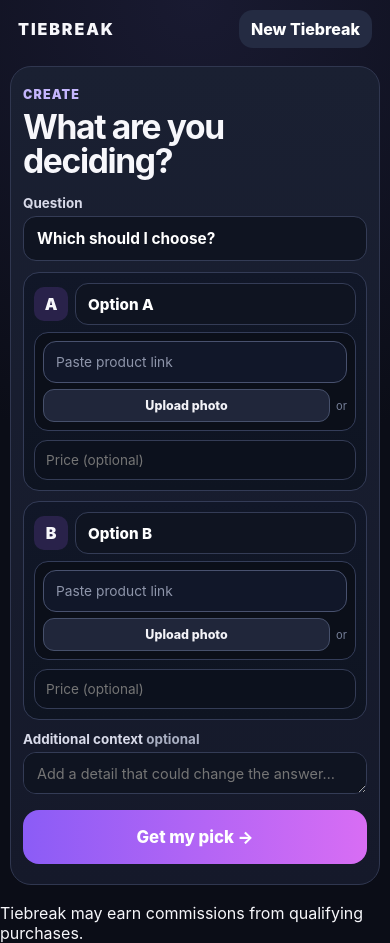
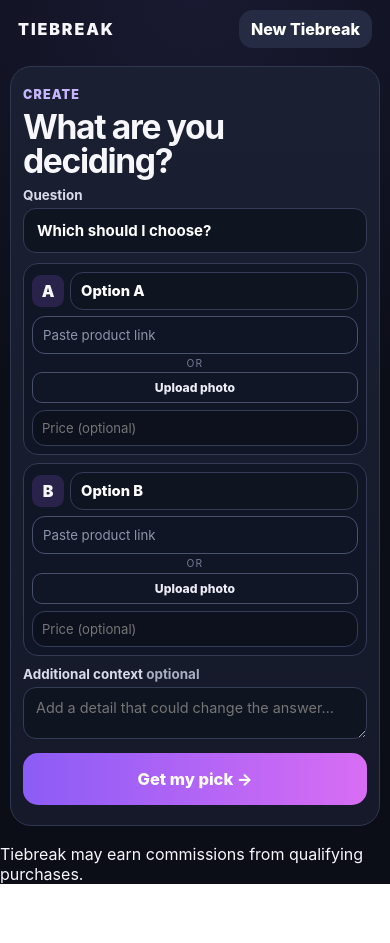
Before and after one commit to nelson7795/tiebreak, a website: page index.html in a window 390 px wide. Both pictures are taken after a click on the button "Create a Tiebreak →". After the commit the page ends 884 px from the top, so only its background shows below. Drawn offline with Linux system fonts and the light colour scheme.

Commit message:
Compact creator options and flatten controls

```diff
--- a/sandbox-create.css
+++ b/sandbox-create.css
@@ -3,37 +3,38 @@
 #createView .eyebrow{font-size:.78rem;font-weight:900;letter-spacing:.09em}
 #createView h2{margin:7px 0 14px;font-size:clamp(2rem,5.6vw,3rem);line-height:1;letter-spacing:-.04em}
 #createView label{font-size:.84rem;margin:8px 0 5px;color:#d9dbea}
-#createView .create-question-row{display:grid;grid-template-columns:1.35fr 1fr;gap:12px;align-items:end}
+#createView .create-question-row{display:block}
 #createView #questionInput{font-size:1rem;font-weight:750;padding:12px 13px;min-height:46px}
-#createView #contextInput{min-height:46px;height:46px;resize:vertical;padding:12px 13px}
-#createView .options-grid.create-options{grid-template-columns:1fr 1fr;gap:12px;margin:14px 0}
-#createView .option-editor{padding:12px;border-radius:18px;background:linear-gradient(180deg,#111728,#0e1421);border:1px solid #333b56}
-#createView .option-head{display:grid;grid-template-columns:36px 1fr;gap:8px;align-items:center;margin-bottom:9px}
-#createView .option-head .option-badge{position:static!important;width:36px;height:36px;margin:0;border-radius:10px}
-#createView .option-head input[id$="Name"]{padding:10px 12px!important;min-height:44px!important;font-weight:800}
-#createView .source-box{aspect-ratio:auto;min-height:0;margin:0 0 9px;background:#0b0f19;border:1px solid #343d59;border-radius:14px;overflow:visible}
-#createView .source-actions{position:static!important;width:100%;padding:10px!important;background:transparent!important;display:grid!important;grid-template-columns:1fr auto;grid-template-areas:"link link" "upload or";gap:7px!important;align-items:center}
-#createView .source-actions input[type="url"]{grid-area:link;order:0!important;max-width:none!important;width:100%;min-height:44px;border:1px solid #48516e;background:#111729;font-size:.9rem;padding:11px 12px}
+#createView .options-grid.create-options{grid-template-columns:1fr 1fr;gap:10px;margin:12px 0}
+#createView .option-editor{padding:10px;border-radius:16px;background:#101625;border:1px solid #333b56}
+#createView .option-head{display:grid;grid-template-columns:34px 1fr;gap:7px;align-items:center;margin-bottom:7px}
+#createView .option-head .option-badge{position:static!important;width:34px;height:34px;margin:0;border-radius:9px}
+#createView .option-head input[id$="Name"]{padding:9px 11px!important;min-height:40px!important;font-weight:800}
+#createView .source-box{aspect-ratio:auto;min-height:0;margin:0 0 7px;background:transparent;border:0;border-radius:0;overflow:visible}
+#createView .source-actions{position:static!important;width:100%;padding:0!important;background:transparent!important;display:grid!important;grid-template-columns:1fr;gap:5px!important;align-items:center}
+#createView .source-actions input[type="url"]{order:1!important;max-width:none!important;width:100%;min-height:40px;border:1px solid #48516e;background:#0f1524;font-size:.86rem;padding:9px 11px}
 #createView .source-actions input[type="url"]::placeholder{color:#8e95aa}
-#createView .source-actions .upload-cta{grid-area:upload;order:0!important;background:#20263a;border:1px solid #46506b;color:#f2f2f7;padding:9px 11px;border-radius:11px;width:auto;font-size:.82rem;font-weight:800}
-#createView .source-actions .or-label{grid-area:or;order:0!important;font-size:.7rem;text-transform:none;letter-spacing:0;color:#747d96;white-space:nowrap}
-#createView .option-editor>input[id$="Price"]{min-height:42px;font-size:.85rem;padding:10px 11px;background:#0c111d}
-#createView #decideBtn{position:static!important;bottom:auto!important;z-index:auto!important;min-height:56px;border-radius:16px;font-size:1.05rem;box-shadow:none!important;margin:14px 0 0!important}
+#createView .source-actions .or-label{order:2!important;text-align:center;font-size:.64rem;text-transform:uppercase;letter-spacing:.12em;color:#747d96;line-height:1}
+#createView .source-actions .upload-cta{order:3!important;background:transparent;border:1px solid #46506b;color:#ececf6;padding:8px 10px;border-radius:10px;width:100%;font-size:.78rem;font-weight:800}
+#createView .option-editor>input[id$="Price"]{min-height:38px;font-size:.82rem;padding:9px 10px;background:#0c111d}
+#createView .context-bottom{margin-top:8px}
+#createView #contextInput{min-height:58px;height:58px;resize:vertical;padding:11px 12px;font-size:.9rem}
+#createView #decideBtn{position:static!important;bottom:auto!important;z-index:auto!important;min-height:54px;border-radius:15px;font-size:1.03rem;box-shadow:none!important;margin:12px 0 0!important}
 
 @media(max-width:650px){
   #createView .panel.create-panel{margin:8px 10px 18px;padding:16px 12px 20px;border-radius:21px}
   #createView h2{font-size:2.1rem;margin-bottom:10px}
-  #createView .create-question-row{grid-template-columns:1fr;gap:4px}
-  #createView #questionInput{min-height:44px;font-size:.96rem}
-  #createView #contextInput{min-height:42px;height:42px;font-size:.9rem}
-  #createView .options-grid.create-options{grid-template-columns:1fr;gap:10px;margin:11px 0}
-  #createView .option-editor{padding:10px;border-radius:16px}
-  #createView .option-head{grid-template-columns:34px 1fr;gap:7px;margin-bottom:7px}
-  #createView .option-head .option-badge{width:34px;height:34px}
-  #createView .option-head input[id$="Name"]{min-height:42px!important;font-size:.95rem}
-  #createView .source-actions{padding:8px!important;gap:6px!important}
-  #createView .source-actions input[type="url"]{min-height:42px;font-size:.86rem}
-  #createView .source-actions .upload-cta{font-size:.78rem;padding:8px 10px}
-  #createView .option-editor>input[id$="Price"]{min-height:40px}
-  #createView #decideBtn{min-height:54px;margin-top:12px!important}
+  #createView #questionInput{min-height:42px;font-size:.94rem}
+  #createView .options-grid.create-options{grid-template-columns:1fr;gap:8px;margin:10px 0}
+  #createView .option-editor{padding:8px;border-radius:15px}
+  #createView .option-head{grid-template-columns:32px 1fr;gap:6px;margin-bottom:6px}
+  #createView .option-head .option-badge{width:32px;height:32px}
+  #createView .option-head input[id$="Name"]{min-height:38px!important;font-size:.92rem;padding:8px 10px!important}
+  #createView .source-actions{gap:4px!important}
+  #createView .source-actions input[type="url"]{min-height:38px;font-size:.83rem;padding:8px 10px}
+  #createView .source-actions .upload-cta{font-size:.76rem;padding:7px 9px}
+  #createView .option-editor>input[id$="Price"]{min-height:36px;padding:8px 9px}
+  #createView .context-bottom{margin-top:7px}
+  #createView #contextInput{min-height:52px;height:52px}
+  #createView #decideBtn{min-height:52px;margin-top:10px!important}
 }
```
